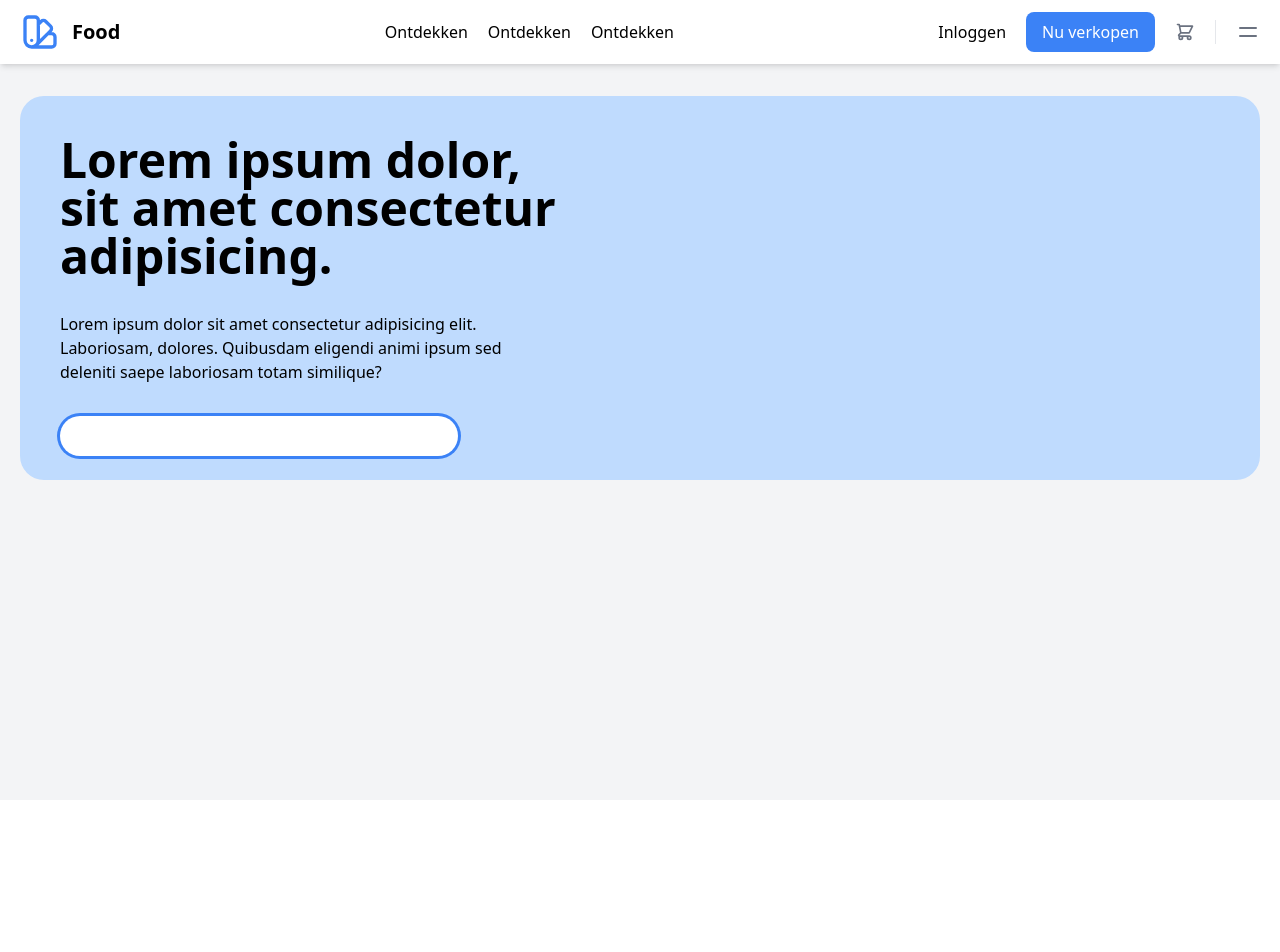
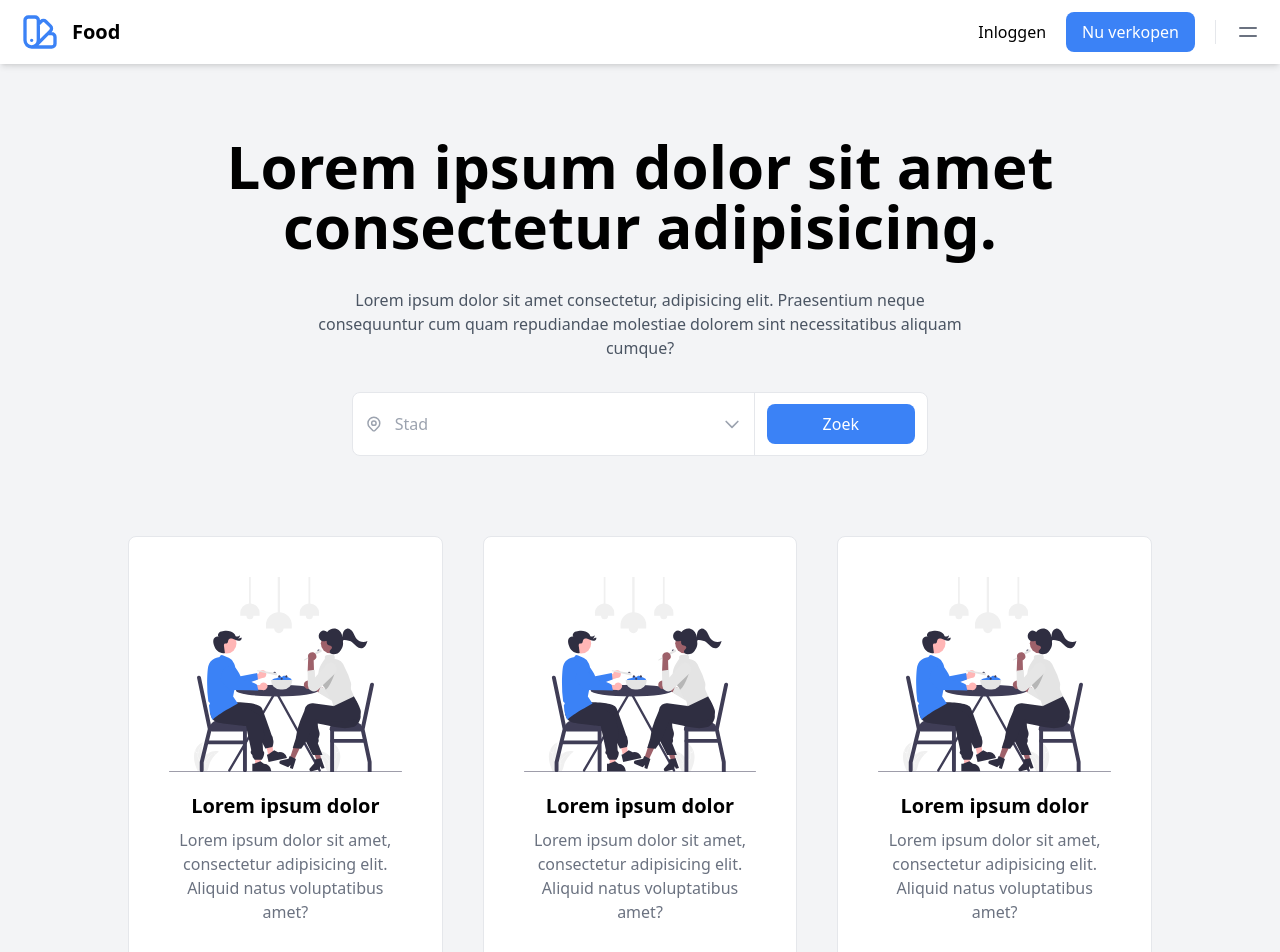
Before and after one commit to Rgerard96/Food-Application, a Next.js app: page / in a window 1280 px wide. Shown: the top 952 px of the page. Before the commit the page ends 800 px from the top, so only its background shows below. Built offline with nearby package versions, Linux system fonts and the light colour scheme; no server answers.

Commit message:
add landing page

```diff
--- a/components/Button.js
+++ /dev/null
@@ -1,9 +0,0 @@
-import React from 'react';
-
-export default function Button({ children }) {
-  return (
-    <div className='cursor-pointer rounded-lg bg-blue-500 py-2 px-4 text-white hover:bg-blue-600'>
-      {children}
-    </div>
-  );
-}
--- a/components/Dropdown.js
+++ b/components/Dropdown.js
@@ -28,7 +28,7 @@ export default function Dropdown({ name }) {
           ) : name === 'cart' ? (
             <ShoppingCartIcon className={style.cart} />
           ) : (
-            <DotsHorizontalIcon className='w-7 mt-1' />
+            <DotsHorizontalIcon className='mt-1 w-7' />
           )}
           {name === 'Account' && (
             <ChevronDownIcon
@@ -48,7 +48,11 @@ export default function Dropdown({ name }) {
         leaveFrom='transform opacity-100 scale-100'
         leaveTo='transform opacity-0 scale-95'
       >
-        <Menu.Items className={`absolute right-0 ${name === 'option' ? 'mt-1' : 'mt-5'} w-56 origin-top-right rounded-md bg-white shadow-lg ring-1 ring-black ring-opacity-5 focus:outline-none`}>
+        <Menu.Items
+          className={`absolute right-0 ${
+            name === 'option' ? 'mt-1' : 'mt-5'
+          } w-56 origin-top-right rounded-md bg-white shadow-lg ring-1 ring-black ring-opacity-5 focus:outline-none`}
+        >
           <div className='py-1'>
             <Menu.Item>
               {({ active }) => (
--- a/components/Header.js
+++ b/components/Header.js
@@ -1,6 +1,5 @@
 import React, { useState } from 'react';
 import { ColorSwatchIcon, MenuAlt4Icon } from '@heroicons/react/outline';
-import Button from './Button';
 import { useRouter } from 'next/router';
 import { useSession, signIn, signOut } from 'next-auth/react';
 import Dropdown from './Dropdown';
@@ -8,6 +7,7 @@ import SlideOver from './SlideOver';
 
 export default function Header() {
   const router = useRouter();
+  const path = router.asPath;
   const { data: session } = useSession();
   const [slideOver, setSlideOver] = useState(false);
   const [type, setType] = useState();
@@ -23,26 +23,33 @@ export default function Header() {
         type={type}
       />
       <div className='container mx-auto flex items-center justify-between px-5'>
-        <div className='flex items-center'>
-          <ColorSwatchIcon className='mr-3 w-8 text-blue-500 sm:w-10' />
+        <div
+          className='flex cursor-pointer items-center'
+          onClick={() => router.push('/')}
+        >
+          <ColorSwatchIcon className='mr-3 w-9 text-blue-500 sm:w-10' />
           <h2 className='text-xl font-bold'>Food</h2>
         </div>
-        <div className='hidden sm:flex'>
-          <p className='cursor-pointer hover:text-blue-500'>Ontdekken</p>
-          <p className='mx-5 cursor-pointer hover:text-blue-500'>Ontdekken</p>
-          <p className='cursor-pointer hover:text-blue-500'>Ontdekken</p>
-        </div>
+        {path !== '/' && (
+          <div className='hidden sm:flex'>
+            <p className='cursor-pointer hover:text-blue-500'>Ontdekken</p>
+            <p className='mx-5 cursor-pointer hover:text-blue-500'>Ontdekken</p>
+            <p className='cursor-pointer hover:text-blue-500'>Ontdekken</p>
+          </div>
+        )}
         <div className='flex items-center divide-x'>
           <div className='flex items-center pr-5'>
             <div className='hidden items-center lg:flex'>
               <Dropdown name={session ? 'Account' : 'Inloggen'} />
-              <Button>Nu verkopen</Button>
+              <div className='cursor-pointer rounded-lg bg-blue-500 py-2 px-4 text-white lg:hover:bg-blue-600'>
+                Nu verkopen
+              </div>
             </div>
-            <Dropdown name='cart' />
+            {path !== '/' && <Dropdown name='cart' />}
           </div>
           <div className='cursor-pointer pl-5'>
             <MenuAlt4Icon
-              className='w-6 text-gray-500 hover:text-blue-500'
+              className='w-6 text-gray-500 lg:hover:text-blue-500'
               onClick={slideOverHandler}
               id='menu'
             />
--- a/components/Search.js
+++ b/components/Search.js
@@ -17,7 +17,7 @@ export default function Search() {
               name='search'
               id='search'
               placeholder='Zoek jouw favoriete eten'
-              className='focus:outline-none w-full'
+              className='w-full focus:outline-none'
             />
           </div>
           <div className='mb-3 flex h-full w-full items-center justify-between rounded-lg border px-3 py-2 md:mb-0 md:rounded-none md:border-y-0 md:border-l-0 md:py-0'>
@@ -28,13 +28,13 @@ export default function Search() {
                 name='search'
                 id='search'
                 placeholder='Stad'
-                className='focus:outline-none w-full'
+                className='w-full focus:outline-none'
               />
             </div>
             <ChevronDownIcon className='ml-3 w-5 text-gray-400' />
           </div>
           <div className='w-full px-0 text-center sm:px-3 md:w-max'>
-            <div className='cursor-pointer rounded-lg bg-blue-500 py-2 px-8 text-white hover:bg-blue-600'>
+            <div className='cursor-pointer rounded-lg bg-blue-500 py-2 px-8 text-white lg:hover:bg-blue-600'>
               Zoek
             </div>
           </div>
--- a/components/SellerCard.js
+++ b/components/SellerCard.js
@@ -75,7 +75,7 @@ export default function SellerCard() {
           Menu bekijken
         </div> */}
         <div
-          className='cursor-pointer rounded-lg border border-blue-500 py-2 px-4 text-center text-blue-500 transition-colors md:hover:bg-blue-500 md:hover:text-white'
+          className='cursor-pointer rounded-lg border border-blue-500 py-2 px-4 text-center text-blue-500 transition-colors lg:hover:bg-blue-500 lg:hover:text-white'
           onClick={() => router.push('/menu/1')}
         >
           Menu bekijken
--- a/pages/index.js
+++ b/pages/index.js
@@ -1,27 +1,92 @@
+import { ChevronDownIcon, LocationMarkerIcon } from '@heroicons/react/outline';
 import Head from 'next/head';
-import Search from '../components/Search';
-import SellerCard from '../components/SellerCard';
+import { useRouter } from 'next/router';
 
 export default function Home() {
+  const router = useRouter();
   return (
-    <div className='container mx-auto px-5'>
+    <div className='container mx-auto px-5 pt-10'>
       <Head>
         <title>Food Application</title>
         <link rel='icon' href='/favicon.ico' />
       </Head>
-      <div className='flex h-96 rounded-3xl bg-blue-200 p-10'>
-        <div className='w-1/2'>
-          <h1 className='mb-8 text-5xl font-bold'>
-            Lorem ipsum dolor, sit amet consectetur adipisicing.
-          </h1>
-          <p className='mb-8'>
-            Lorem ipsum dolor sit amet consectetur adipisicing elit. Laboriosam,
-            dolores. Quibusdam eligendi animi ipsum sed deleniti saepe
-            laboriosam totam similique?
-          </p>
-          <input type="text" name="" id="" className='py-2 px-5 rounded-full w-4/5 focus:outline-none ring ring-blue-500'/>
+      <div className='mx-auto max-w-5xl text-center'>
+        <h1 className='mb-8 text-5xl font-bold sm:text-6xl'>
+          Lorem ipsum dolor sit amet consectetur adipisicing.
+        </h1>
+        <p className='mx-auto mb-8 max-w-2xl text-gray-600'>
+          Lorem ipsum dolor sit amet consectetur, adipisicing elit. Praesentium
+          neque consequuntur cum quam repudiandae molestiae dolorem sint
+          necessitatibus aliquam cumque?
+        </p>
+
+        <div className='max-w-xl mx-auto mb-20 overflow-hidden'>
+          <div className='flex flex-col items-center justify-between rounded-lg border bg-white p-5 md:h-16 md:flex-row md:p-0'>
+            <div className='mb-3 flex h-full w-full items-center justify-between rounded-lg border px-3 py-2 md:mb-0 md:rounded-none md:border-y-0 md:border-l-0 md:py-0'>
+              <div className='flex items-center'>
+                <LocationMarkerIcon className='mr-3 w-5 text-gray-400' />
+                <input
+                  type='text'
+                  name='search'
+                  id='search'
+                  placeholder='Stad'
+                  className='w-full focus:outline-none'
+                />
+              </div>
+              <ChevronDownIcon className='ml-3 w-5 text-gray-400' />
+            </div>
+            <div className='w-full px-0 text-center sm:px-3 md:w-max'>
+              <div className='cursor-pointer rounded-lg bg-blue-500 py-2 px-14 text-white lg:hover:bg-blue-600' onClick={() => router.push('/bestellen')}>
+                Zoek
+              </div>
+            </div>
+          </div>
         </div>
-        <div className='w-4/6'></div>
+        {/* <div className='mx-auto flex max-w-xl flex-col justify-between sm:flex-row'>
+          <div className='group relative mb-5  h-full flex-1 rounded-lg border bg-white px-4 py-2 shadow-md sm:mr-5 sm:mb-0 lg:mr-16'>
+            <LocationMarkerIcon className='pointer-events-none absolute top-3 left-4 w-4 text-gray-400' />
+            <input
+              type='text'
+              name='search'
+              id='search'
+              placeholder='Stad'
+              className='w-full px-8 focus:outline-none'
+            />
+            <ChevronDownIcon className='pointer-events-none absolute right-4 top-3 ml-3 w-4 text-gray-400' />
+          </div>
+          <div
+            className='cursor-pointer rounded-lg bg-blue-500 py-2 text-white shadow-md hover:bg-blue-600 lg:w-36'
+            onClick={() => router.push('/bestellen')}
+          >
+            Zoek
+          </div>
+        </div> */}
+        <div className='grid-col-1 mx-auto grid gap-10 sm:grid-cols-3'>
+          <div className='rounded-lg border bg-white p-10'>
+            <img src='./images/eating.svg' alt='Eating' className='mb-5' />
+            <h2 className='mb-2 text-xl font-bold'>Lorem ipsum dolor</h2>
+            <p className='text-gray-500'>
+              Lorem ipsum dolor sit amet, consectetur adipisicing elit. Aliquid
+              natus voluptatibus amet?
+            </p>
+          </div>
+          <div className='rounded-lg border bg-white p-10'>
+            <img src='./images/eating.svg' alt='Eating' className='mb-5' />
+            <h2 className='mb-2 text-xl font-bold'>Lorem ipsum dolor</h2>
+            <p className='text-gray-500'>
+              Lorem ipsum dolor sit amet, consectetur adipisicing elit. Aliquid
+              natus voluptatibus amet?
+            </p>
+          </div>
+          <div className='rounded-lg border bg-white p-10'>
+            <img src='./images/eating.svg' alt='Eating' className='mb-5' />
+            <h2 className='mb-2 text-xl font-bold'>Lorem ipsum dolor</h2>
+            <p className='text-gray-500'>
+              Lorem ipsum dolor sit amet, consectetur adipisicing elit. Aliquid
+              natus voluptatibus amet?
+            </p>
+          </div>
+        </div>
       </div>
     </div>
   );
--- a/pages/menu/[seller].js
+++ b/pages/menu/[seller].js
@@ -7,7 +7,7 @@ export default function Seller() {
   return (
     <div className='container mx-auto px-5'>
       <div
-        className='mb-5 flex cursor-pointer items-center group w-max'
+        className='group mb-5 flex w-max cursor-pointer items-center'
         onClick={() => router.back()}
       >
         <ChevronLeftIcon className='mr-2 w-5 group-hover:text-blue-500' />
@@ -22,9 +22,9 @@ export default function Seller() {
             backgroundPosition: 'center',
           }}
         >
-          <div className='absolute -bottom-10 sm:-bottom-14 left-5'>
+          <div className='absolute -bottom-10 left-5 sm:-bottom-14'>
             <div
-              className='h-20 sm:h-36 w-20 sm:w-36 rounded-full'
+              className='h-20 w-20 rounded-full sm:h-36 sm:w-36'
               style={{
                 backgroundImage: 'url(' + '../images/person.jpg' + ')',
                 backgroundSize: 'cover',
@@ -32,7 +32,7 @@ export default function Seller() {
             ></div>
           </div>
         </div>
-        <div className='h-16 sm:h-24 bg-white'></div>
+        <div className='h-16 bg-white sm:h-24'></div>
       </div>
     </div>
   );
```
Also changed, not shown: public/images/eating.svg (added).
